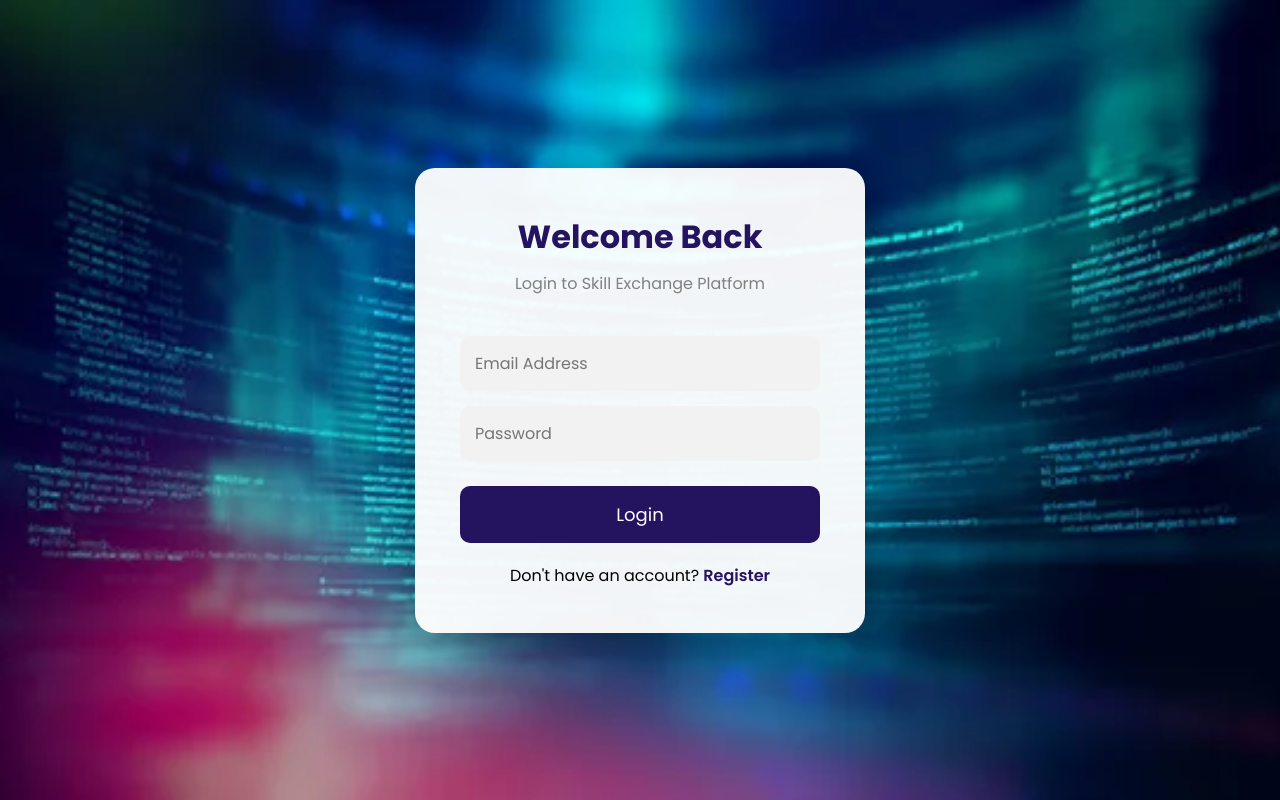
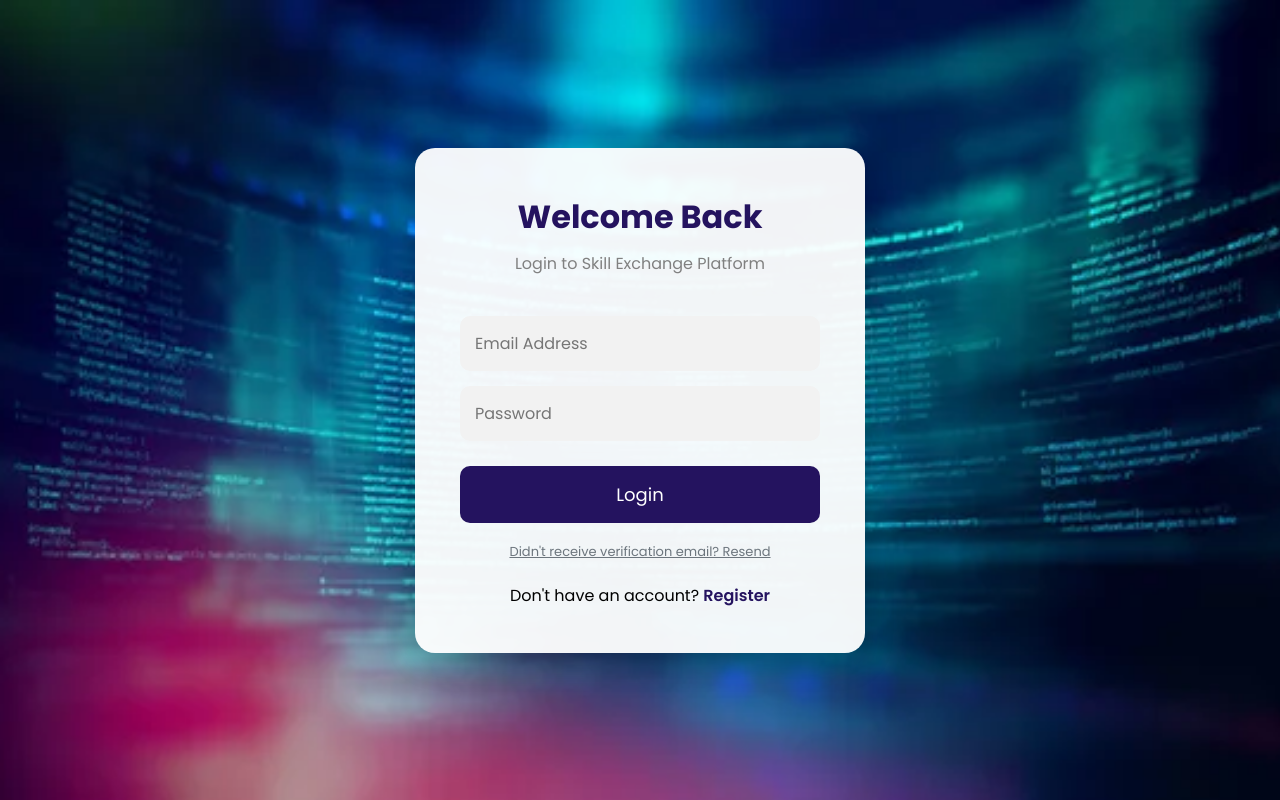
Before and after one commit to theprerana/SkillExchange, a Flask app: page /login in a window 1280 px wide. Run offline with Flask 3, Linux system fonts and the light colour scheme; some libraries are stand-ins or nearby versions.

Commit message:
Add resend verification email option on login page

```diff
--- a/templates/login.html
+++ b/templates/login.html
@@ -198,6 +198,13 @@
     <div id="message"></div>
 
 
+    <div style="margin-top: 15px; text-align: center;">
+        <a href="javascript:void(0)" id="directResendLink" style="color: #6c757d; font-size: 13px; text-decoration: underline;">
+            Didn't receive verification email? Resend
+        </a>
+    </div>
+
+
     <div class="register">
 
         Don't have an account?
@@ -240,7 +247,9 @@
 
         reload,
 
-        signOut
+        signOut,
+
+        sendEmailVerification
 
     }
 
@@ -294,6 +303,39 @@
 
     const message =
         document.getElementById("message");
+
+
+    const directResendLink =
+        document.getElementById("directResendLink");
+
+
+    // =====================================================
+    // DIRECT RESEND LINK HANDLER
+    // =====================================================
+
+    if (directResendLink) {
+        directResendLink.addEventListener("click", async function() {
+            const email = document.querySelector('[name="email"]').value.trim();
+            const password = document.querySelector('[name="password"]').value;
+
+            if (!email || !password) {
+                alert("Please enter your Email Address and Password first, then click Resend.");
+                return;
+            }
+
+            try {
+                directResendLink.innerText = "Sending...";
+                const userCredential = await signInWithEmailAndPassword(auth, email, password);
+                await sendEmailVerification(userCredential.user);
+                await signOut(auth);
+                alert("Verification email sent to " + email + "!\n\nPlease check your Inbox and Spam/Junk folder.");
+                directResendLink.innerText = "Verification Email Sent!";
+            } catch (error) {
+                alert("Could not send verification email: " + error.message);
+                directResendLink.innerText = "Didn't receive verification email? Resend";
+            }
+        });
+    }
 
 
 
@@ -369,14 +411,35 @@
 
             if (!user.emailVerified) {
 
+                message.innerHTML = `
+                    <div style="margin-top: 10px; color: #d9534f; font-size: 14px;">
+                        Please verify your email before logging in.<br>
+                        <button type="button" id="popupResendBtn" style="margin-top: 10px; background: #28a745; color: white; border: none; padding: 7px 14px; border-radius: 4px; cursor: pointer; font-size: 13px;">
+                            Resend Verification Email
+                        </button>
+                    </div>
+                `;
 
-                message.innerText =
-                    "Please verify your email before logging in.";
-
+                const popupResendBtn = document.getElementById("popupResendBtn");
+                if (popupResendBtn) {
+                    popupResendBtn.addEventListener("click", async () => {
+                        try {
+                            popupResendBtn.disabled = true;
+                            popupResendBtn.innerText = "Sending...";
+                            await sendEmailVerification(user);
+                            alert("A fresh verification email has been sent to " + email + ".\n\nPlease check your Inbox and Spam/Junk folder.");
+                            popupResendBtn.innerText = "Email Sent!";
+                        } catch (err) {
+                            alert("Error sending email: " + err.message);
+                            popupResendBtn.disabled = false;
+                            popupResendBtn.innerText = "Resend Verification Email";
+                        }
+                    });
+                }
 
                 alert(
                     "Please verify your email first.\n\n" +
-                    "Check your email and click the verification link."
+                    "Check your email (and Spam folder) for the verification link."
                 );
 
 
```
